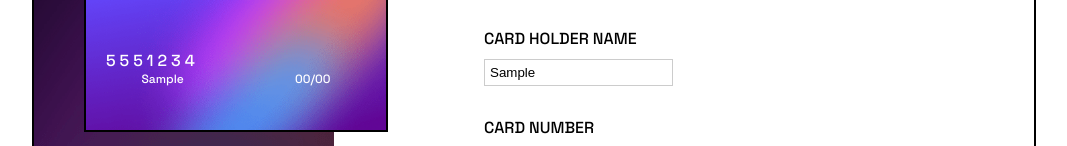
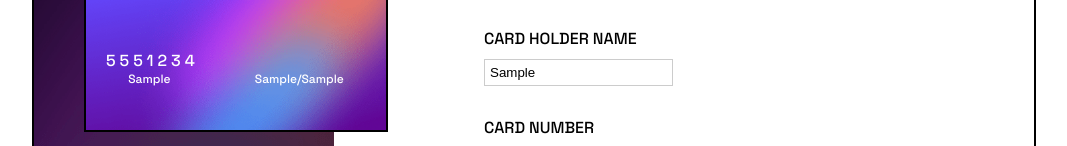
Before and after one commit to Ifechukwu2000/interactive-card, a plain HTML site: page index.html in a window 1280 px wide. Both pictures are taken after typing "Sample", "5551234", "Sample", "Sample", "Sample123" into the empty fields and a click on the input "Confirm". Shown: the part 274-420 px from the top of the page, without its empty margins (126-1193 px from the left). Drawn offline with Linux system fonts and the light colour scheme.

Commit message:
twelveth

```diff
--- a/index.html
+++ b/index.html
@@ -16,7 +16,7 @@
         <p id="num1">0000 0000 0000 0000</p>
         <div id="card-det">
         <p class="jane" id="cardname3">Jane Appleseed</p>
-        <p class="jane">00/00</p>
+        <p class="jane"><span id="mm1">00</span>/<span id="yy1">00</span></p>
       </div>
       </div>
       <div id="creditCard2">
--- a/script.js
+++ b/script.js
@@ -84,3 +84,23 @@ CVV1.addEventListener("input", (event) => {
 
   CVV2.innerHTML =  cardHolderValue2;
 });
+
+const MM1 = document.getElementById("exp-date");
+const MM2= document.getElementById("mm1");
+
+
+MM1.addEventListener("input", (event) => {
+  const cardHolderValue3 = event.target.value;
+
+  MM2.innerHTML =  cardHolderValue3;
+});
+
+const YY1 = document.getElementById("exp-date1");
+const YY2= document.getElementById("yy1");
+
+
+YY1.addEventListener("input", (event) => {
+  const cardHolderValue4 = event.target.value;
+
+  YY2.innerHTML =  cardHolderValue4;
+});
```
